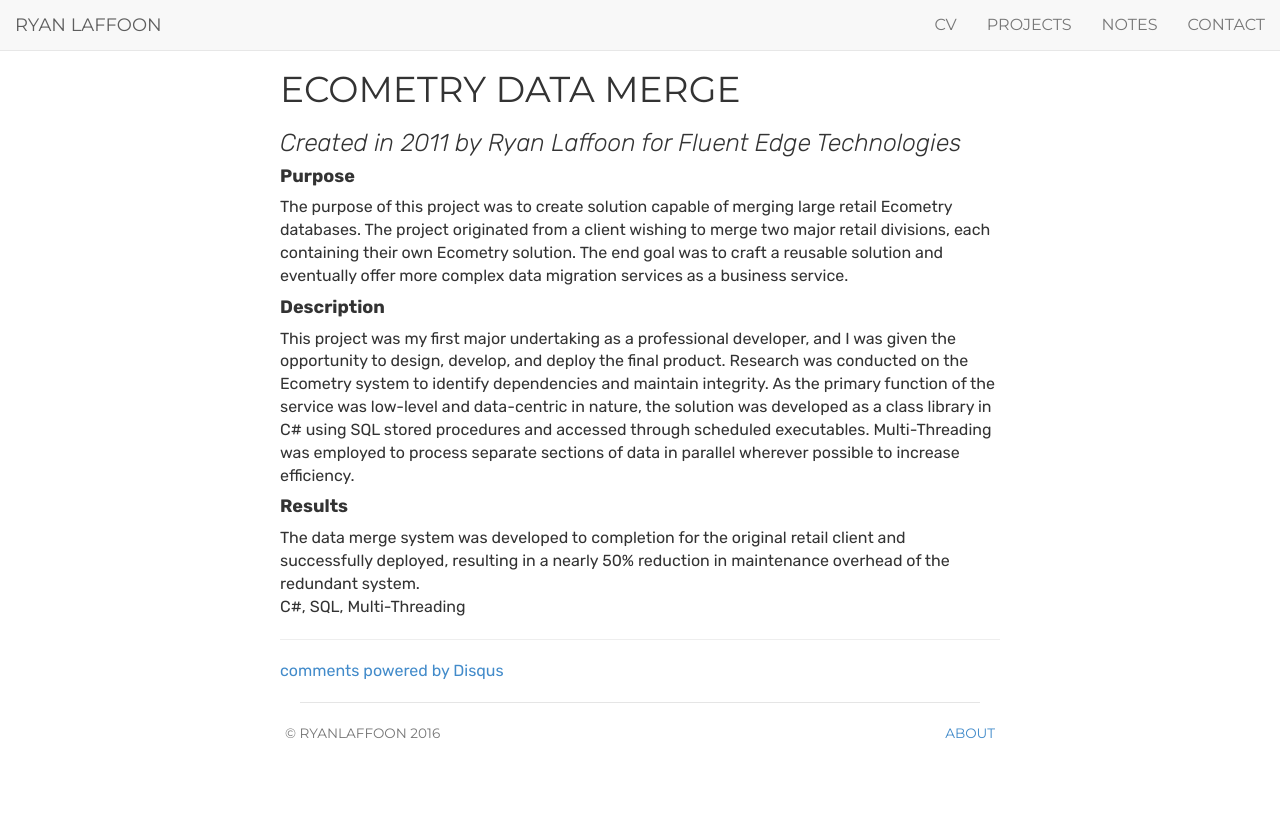
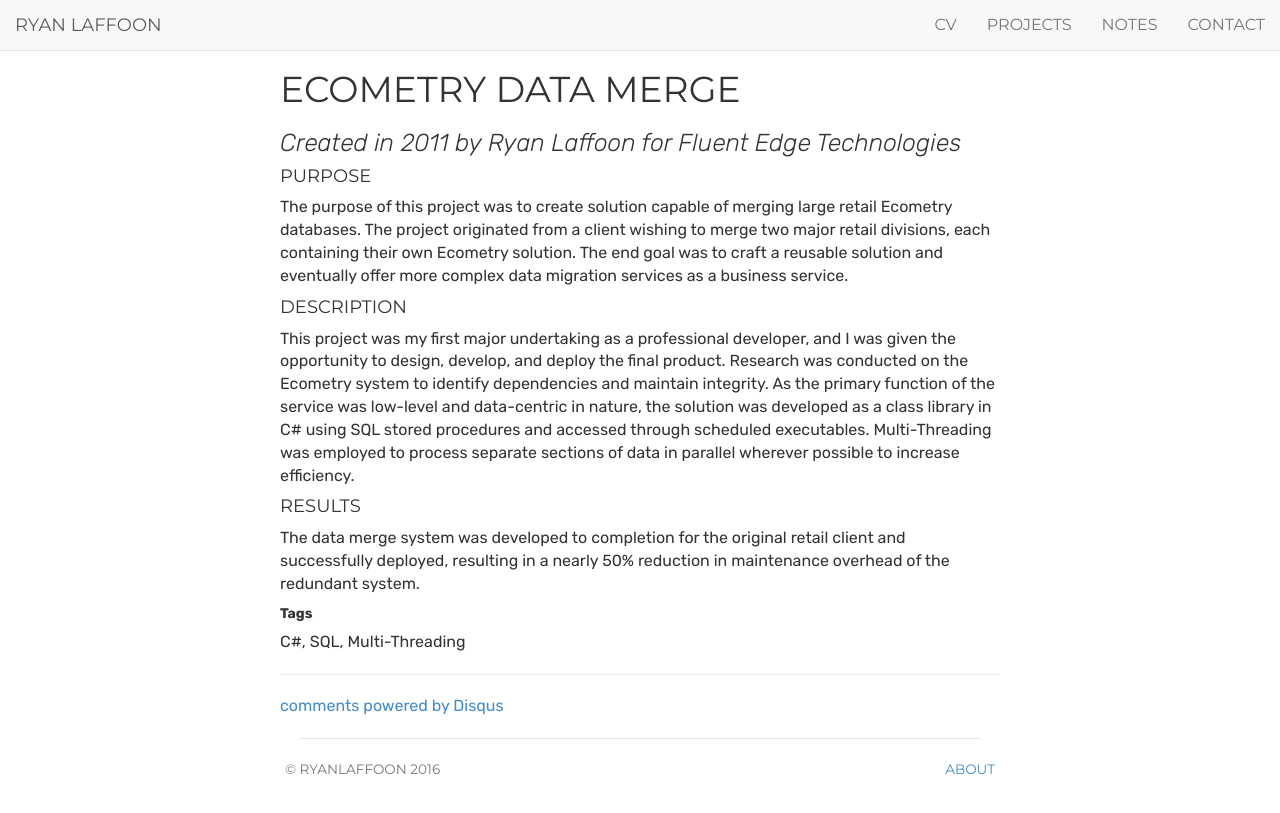
Before and after one commit to ryanlaffoon/ryanlaffoon.github.io, a Jekyll site: the page built from _projects/Ecometry-Data-Merge.md, in a window 1280 px wide. Shown: the top 813 px of the page. Built offline with Jekyll 4.4.1, drawn with Linux system fonts in a browser that asks for light colours; comment, search, counter and statistics services are not loaded.

Commit message:
Update project.html

```diff
--- a/_layouts/project.html
+++ b/_layouts/project.html
@@ -7,6 +7,7 @@ projects: active
 
 <div class="projects">
     <div class="project single">
+        <i class="{{ project.icon }} fa-5x"></i>
         <h1 class="title">{{ project.name }}</h1>
 
         <h3 class="credit">
@@ -14,21 +15,21 @@ projects: active
         </h3>
         <!-- Project content -->
         {% if project.purpose %}
-        <h4>Purpose</h4>
+        <h4 class="title">Purpose</h4>
         <div class="projectbody">
             {{ project.purpose }}
         </div>
         {% endif %}
 
         {% if project.description %}
-        <h4>Description</h4>
+        <h4 class="title">Description</h4>
         <div class="projectbody">
             {{ project.description }}
         </div>
         {% endif %}
 
         {% if project.result %}
-        <h4>Results</h4>
+        <h4 class="title">Results</h4>
         <div class="projectbody">
             {{ project.result }}
         </div>
@@ -37,7 +38,7 @@ projects: active
         <!-- Project info -->
         {% if project.tags %}
         <div class="projectinfo">
-            <!-- include some categories and tags maybe? -->
+            <h5>Tags</h5>
             {{ project.tags }}
         </div>
         {% endif %}
```
